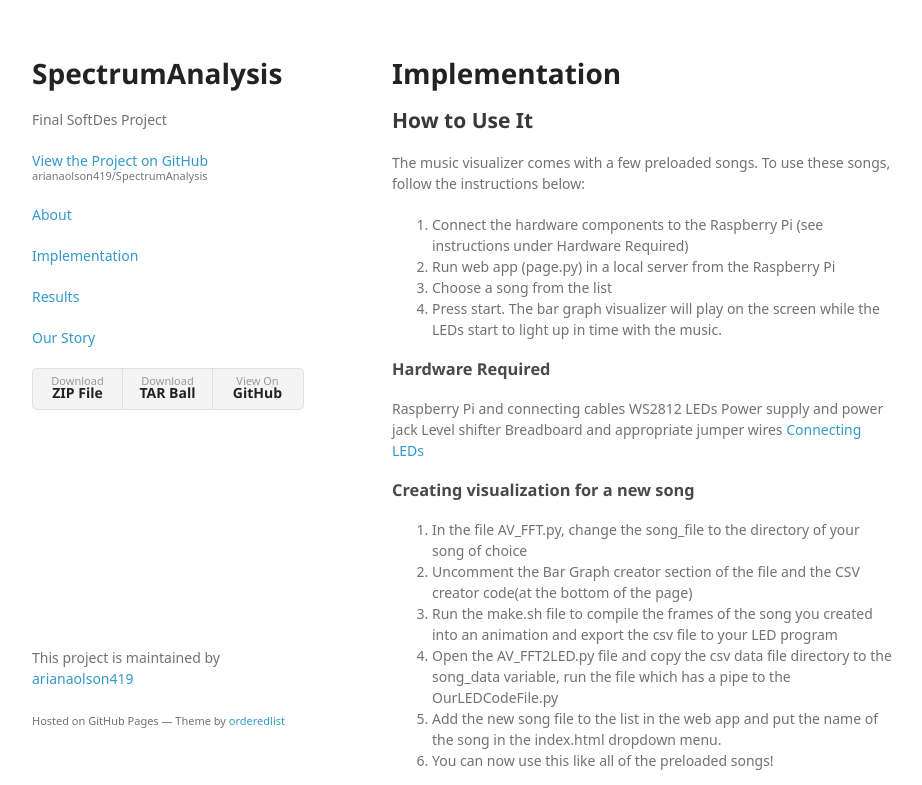
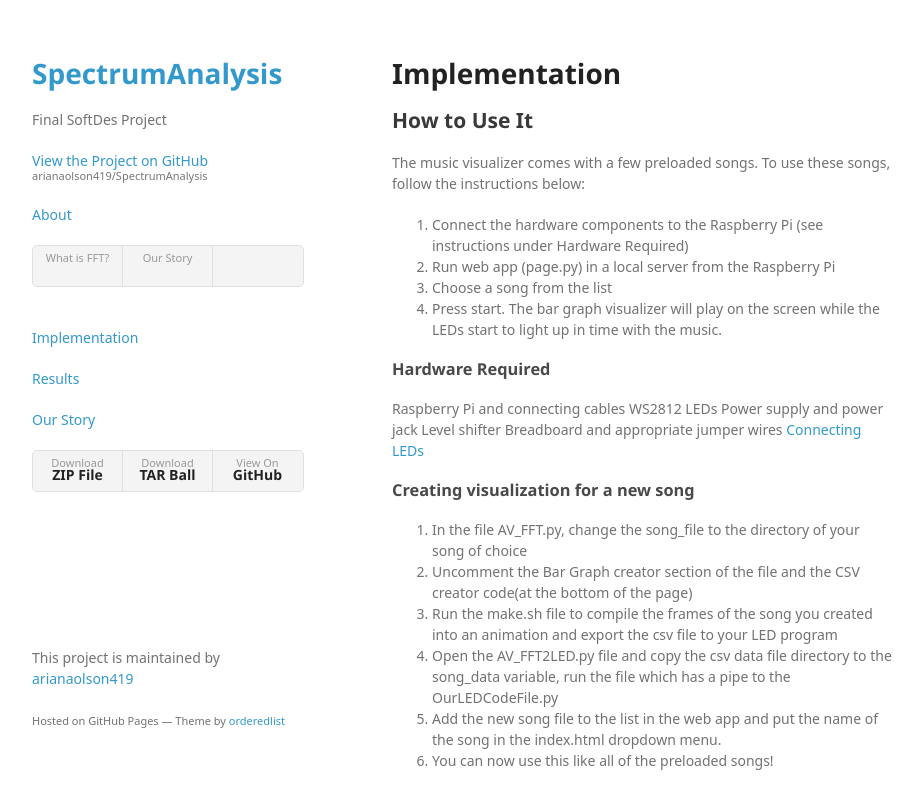
Before and after one commit to arianaolson419/SpectrumAnalysis, a plain HTML site: page implementation.html in a window 1280 px wide. Shown: the top 785 px of the page, without its empty margins (178-1100 px from the left). Drawn offline with Linux system fonts and the light colour scheme; a web font is replaced by a local one.

Commit message:
fixed some formatting

```diff
--- a/implementation.html
+++ b/implementation.html
@@ -18,22 +18,30 @@
     <div class="wrapper">
       <header>
 
-        <h1>SpectrumAnalysis</h1>
+        <h1><a href='index.html' class="home">SpectrumAnalysis</a></h1>
 
         <p>Final SoftDes Project</p>
 
         <p class="view"><a href="https://github.com/arianaolson419/SpectrumAnalysis">View the Project on GitHub <small>arianaolson419/SpectrumAnalysis</small></a></p>
 
         <p class="view"><a href="index.html">About</a></p>
+          <ul class="sublinks" style='text-align: left'>
+            <li class='sublinks'>
+            <a href="fft_info.html">What is FFT?</a>
+            </li>
+            <li class='sublinks'>
+            <a href="our_story.html">Our Story</a>
+            </li>
+          </ul>
 
-        <p class="view"><a href="implementation.html">Implementation</a></p>
+        <p class="view" style="padding-top: 20px"><a href="implementation.html">Implementation</a></p>
 
         <p class="view"><a href="results.html">Results</a></p>
 
         <p class="view"><a href="our_story.html">Our Story</a></p>
 
 
-        <ul>
+        <ul style="text-align: center">
           <li><a href="https://github.com/arianaolson419/SpectrumAnalysis/zipball/master">Download <strong>ZIP File</strong></a></li>
           <li><a href="https://github.com/arianaolson419/SpectrumAnalysis/tarball/master">Download <strong>TAR Ball</strong></a></li>
           <li><a href="https://github.com/arianaolson419/SpectrumAnalysis">View On <strong>GitHub</strong></a></li>
@@ -94,7 +102,6 @@ Breadboard and appropriate jumper wires
 
 <p>Possible: <a href="https://bmcfee.github.io/librosa/install.html">libRosa</a></p>
 
-        <p>CONTENT</p>
       </section>
        <footer>
         <p>This project is maintained by <a href="https://github.com/arianaolson419">arianaolson419</a></p>
```
